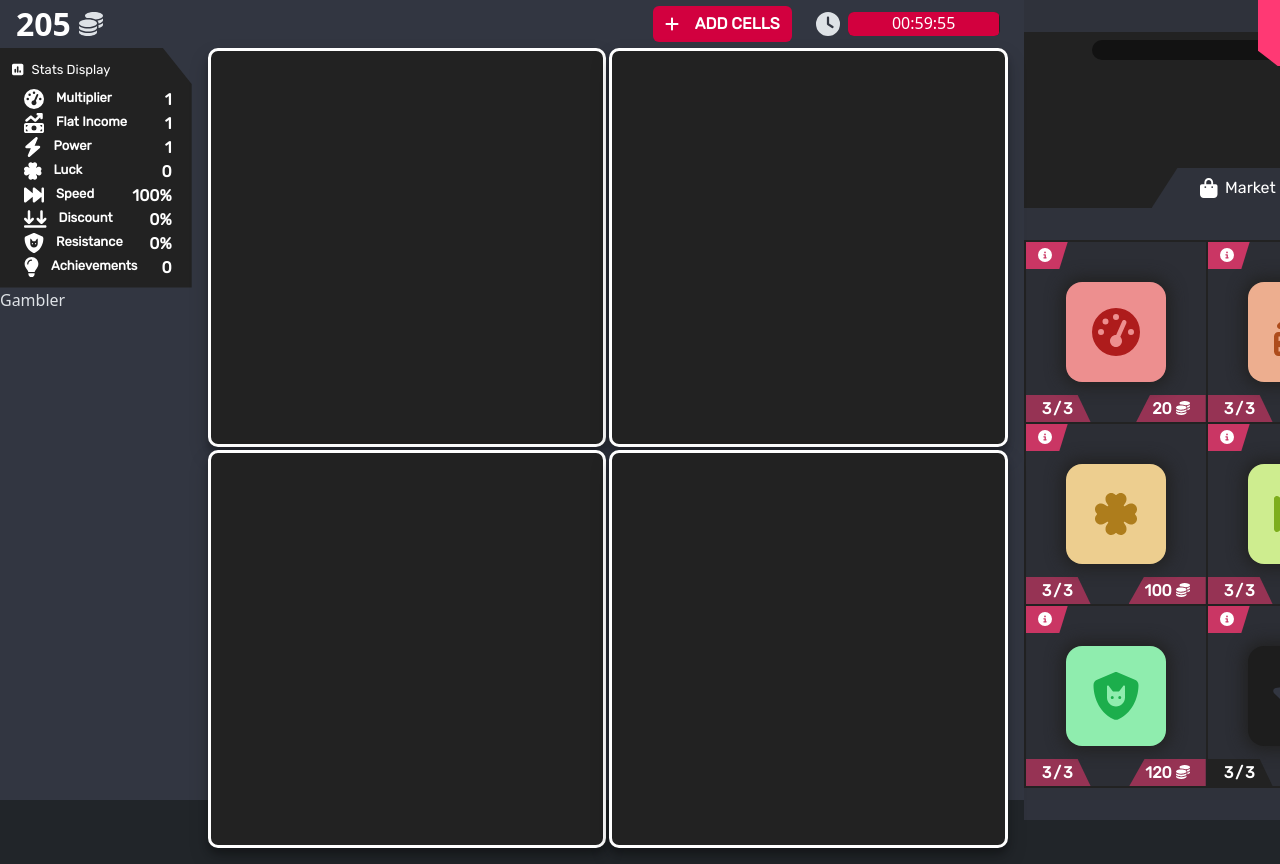
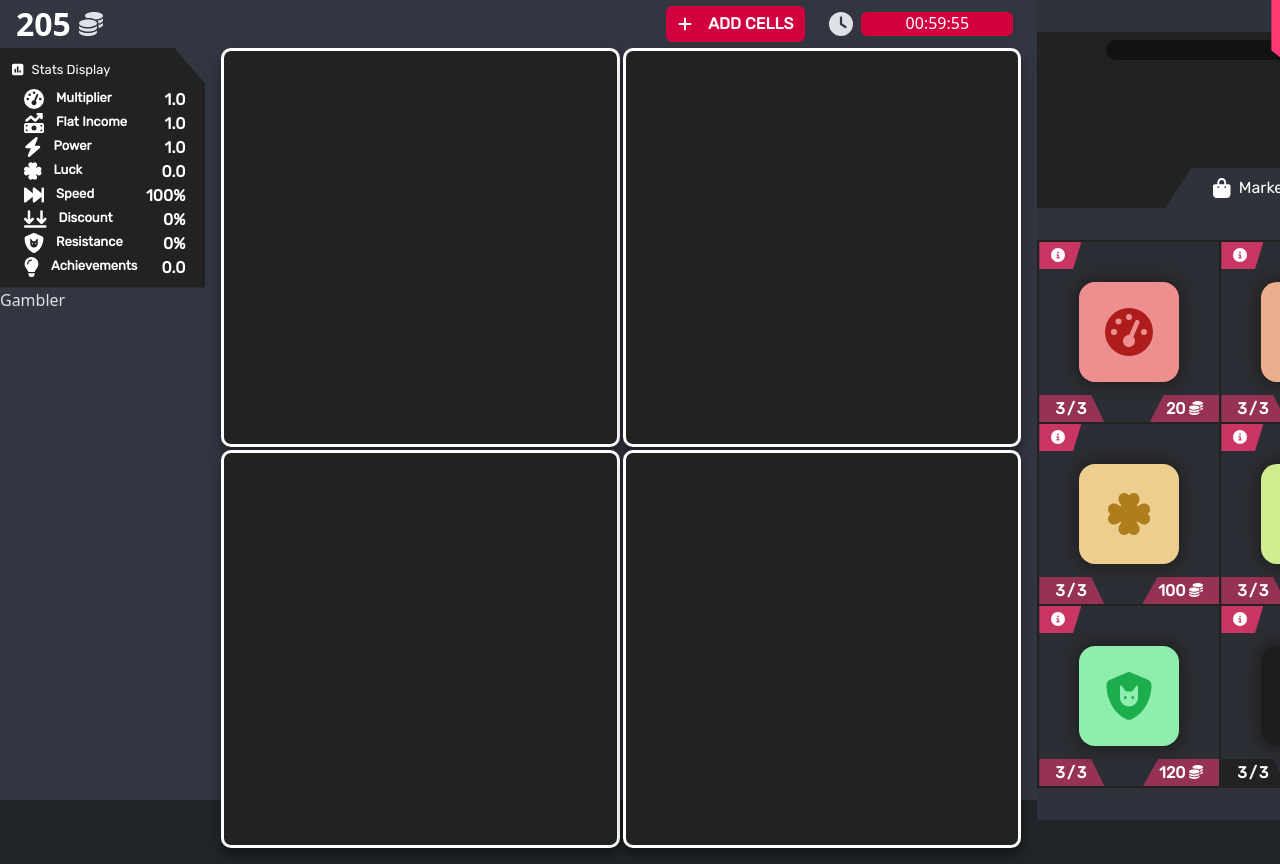
Before and after one commit to Myc22Ka/TheGame, a React (Create React App) app: page / in a window 1280 px wide. Shown: the top 864 px of the page. Built offline with nearby package versions, Linux system fonts and the light colour scheme.

Commit message:
game stats animation

```diff
--- a/src/components/Header/ResizeGridButton.tsx
+++ b/src/components/Header/ResizeGridButton.tsx
@@ -18,8 +18,6 @@ const ResizeGridButton: React.FC = () => {
   const { game, resizeGrid } = useGame();
   const { score, removeSomeGold } = useScore();
   const { defaultSize, gridUpgrades } = options.grid;
-  const [animationState, setAnimationState] = useState("");
-  const controls = useAnimation();
 
   /**
    * Function is used to change size of grid.
@@ -36,41 +34,13 @@ const ResizeGridButton: React.FC = () => {
       resizeGrid();
       return;
     }
-    setAnimationState("color");
-    controls.start("color");
   };
-
-  const cost = gridUpgrades[Math.sqrt(game.grid.length) - defaultSize].cost;
 
   const isMaxed =
     Math.sqrt(game.grid.length) === defaultSize + gridUpgrades.length;
 
   return (
     <Stack direction="horizontal" gap={2}>
-      <OverlayTrigger
-        placement="left"
-        overlay={
-          <Popover id="popover-positioned-right">
-            <Popover.Body className="p-2">
-              <Stack direction="horizontal" gap={1} className="cost-btn">
-                <motion.div
-                  initial="hidden"
-                  animate={animationState}
-                  variants={colorVariants}
-                  transition={{ duration: 1, ease: "easeInOut" }}
-                  className="fw-bold"
-                  onAnimationComplete={() => controls.stop()}
-                >
-                  {cost}
-                </motion.div>
-                <div>
-                  <FontAwesomeIcon icon={faCoins} color={styles.main} />
-                </div>
-              </Stack>
-            </Popover.Body>
-          </Popover>
-        }
-      >
       <Button variant="main" onClick={resizeGridHandler} disabled={isMaxed}>
         <Stack gap={3} direction="horizontal">
           <FontAwesomeIcon icon={faPlus} />
@@ -79,7 +49,6 @@ const ResizeGridButton: React.FC = () => {
           </span>
         </Stack>
       </Button>
-      </OverlayTrigger>
     </Stack>
   );
 };
--- /dev/null
+++ b/src/components/SidePanel/StatsDisplay/DisplayValue.tsx
@@ -0,0 +1,59 @@
+import { FontAwesomeIcon } from "@fortawesome/react-fontawesome";
+import React, { useEffect } from "react";
+import { Col, Row } from "react-bootstrap";
+import { statsIcons } from "src/modules/Piece/utils";
+import { changeCammelCaseToSpace } from "src/utils/changeToCamelCase";
+import styles from "src/styles/style.module.scss";
+import { animate, useMotionValue, useTransform } from "framer-motion";
+import { useScore } from "src/contexts/ScoreContext";
+import { GameStats } from "src/modules/Game/types";
+import { motion } from "framer-motion";
+
+type DisplayValuePropsType = {
+  value: number;
+  gameStat: GameStats;
+};
+
+const DisplayValue: React.FC<DisplayValuePropsType> = ({ value, gameStat }) => {
+  const { prevScore, score } = useScore();
+
+  const transformer = (value: number) => {
+    if (["speed", "discount", "resistance"].includes(gameStat)) {
+      return Math.round(value * 100) + "%";
+    }
+    return value.toFixed(1);
+  };
+
+  const count = useMotionValue(Number(prevScore.gameStats[gameStat]));
+  const rounded = useTransform(count, transformer);
+
+  useEffect(() => {
+    const animation = animate(count, value, {
+      duration: 1,
+    });
+
+    return animation.stop;
+  }, [score]);
+
+  return (
+    <Row>
+      <Col style={{ flex: 0, padding: 0, paddingLeft: "1rem" }}>
+        <FontAwesomeIcon
+          icon={statsIcons.find((e) => e.rule === gameStat)!.icon}
+          size="lg"
+          color={styles.main}
+        />
+      </Col>
+      <Col style={{ flex: 1 }}>
+        <div style={{ fontSize: "small" }}>
+          {changeCammelCaseToSpace(gameStat)}
+        </div>
+      </Col>
+      <Col style={{ flex: 0 }}>
+        <motion.div>{rounded}</motion.div>
+      </Col>
+    </Row>
+  );
+};
+
+export default DisplayValue;
--- a/src/components/SidePanel/StatsDisplay/StatsDisplay.tsx
+++ b/src/components/SidePanel/StatsDisplay/StatsDisplay.tsx
@@ -1,11 +1,10 @@
 import React from "react";
 import { useScore } from "src/contexts/ScoreContext";
-import { Col, Container, Row, Stack } from "react-bootstrap";
+import { Container, Stack } from "react-bootstrap";
 import { faSquarePollVertical } from "@fortawesome/free-solid-svg-icons";
 import { FontAwesomeIcon } from "@fortawesome/react-fontawesome";
-import styles from "src/styles/style.module.scss";
-import { statsIcons } from "src/modules/Piece/utils";
-import { changeCammelCaseToSpace } from "src/utils/changeToCamelCase";
+import DisplayValue from "./DisplayValue";
+import { GameStats } from "src/modules/Game/types";
 
 const StatsDisplay: React.FC = () => {
   const { score } = useScore();
@@ -28,27 +27,7 @@ const StatsDisplay: React.FC = () => {
       <Container>
         {Object.entries(score.gameStats).map(([key, value]) => {
           return (
-            <Row key={key}>
-              <Col style={{ flex: 0, padding: 0, paddingLeft: "1rem" }}>
-                <FontAwesomeIcon
-                  icon={statsIcons.find((e) => e.rule === key)!.icon}
-                  size="lg"
-                  color={styles.main}
-                />
-              </Col>
-              <Col style={{ flex: 1 }}>
-                <div style={{ fontSize: "small" }}>
-                  {changeCammelCaseToSpace(key)}
-                </div>
-              </Col>
-              <Col style={{ flex: 0 }}>
-                <div>
-                  {["speed", "discount", "resistance"].includes(key)
-                    ? `${parseFloat((value * 100).toFixed(1))}%`
-                    : parseFloat(value.toFixed(1))}
-                </div>
-              </Col>
-            </Row>
+            <DisplayValue key={key} value={value} gameStat={key as GameStats} />
           );
         })}
       </Container>
--- a/src/config.json
+++ b/src/config.json
@@ -37,7 +37,7 @@
         "rule": "multiplier",
         "level": 2,
         "uses": 3,
-        "destroyChance": 0.2,
+        "destroyChance": 0.1,
         "activators": {
           "multiplier": 0.5,
           "power": 1,
@@ -93,7 +93,7 @@
         "uses": 3,
         "destroyChance": 0.2,
         "activators": {
-          "speed": 5
+          "speed": 6
         }
       },
       {
--- a/src/contexts/ScoreContext.tsx
+++ b/src/contexts/ScoreContext.tsx
@@ -12,17 +12,19 @@ export const initState: ScoreType = options.score;
 
 const useScoreContext = (defaultScore: ScoreType) => {
   const [score, setScore] = useState(defaultScore);
+  const [prevScore, setPrevScore] = useState(defaultScore);
 
-  const addGold = useCallback(
-    () =>
-      setScore((prev) => ({
+  const addGold = useCallback(() => {
+    setScore((prev) => {
+      setPrevScore(prev);
+      return {
         ...prev,
         gold:
           prev.gold +
           (prev.gameStats?.flatIncome || 1) * (prev.gameStats?.multiplier || 1),
-      })),
-    [setScore, score.gameStats]
-  );
+      };
+    });
+  }, [setScore]);
 
   const addSomeGold = useCallback(
     (amount: number) => {
@@ -45,6 +47,7 @@ const useScoreContext = (defaultScore: ScoreType) => {
   const updateActivators = useCallback(
     (activators: ActivatorsType) => {
       setScore((prev) => {
+        setPrevScore(prev);
         const result: ActivatorsType = {};
 
         Object.entries(activators).map(([key, value]) => {
@@ -60,6 +63,7 @@ const useScoreContext = (defaultScore: ScoreType) => {
 
   return {
     score,
+    prevScore,
     addGold,
     updateActivators,
     removeSomeGold,
@@ -70,6 +74,7 @@ const useScoreContext = (defaultScore: ScoreType) => {
 
 const initContextState: ReturnType<typeof useScoreContext> = {
   score: initState,
+  prevScore: initState,
   addGold: () => {},
   updateActivators: () => {},
   removeSomeGold: () => {},
@@ -99,6 +104,7 @@ export const ScoreProvider = ({
 export const useScore = () => {
   const {
     score,
+    prevScore,
     updateActivators,
     addGold,
     removeSomeGold,
@@ -108,6 +114,7 @@ export const useScore = () => {
 
   return {
     score,
+    prevScore,
     updateActivators,
     addGold,
     removeSomeGold,
```
Also changed, not shown: src/modules/Score/types.ts (+3 -8 lines). Lines whose indentation alone changed are shown as unchanged.
